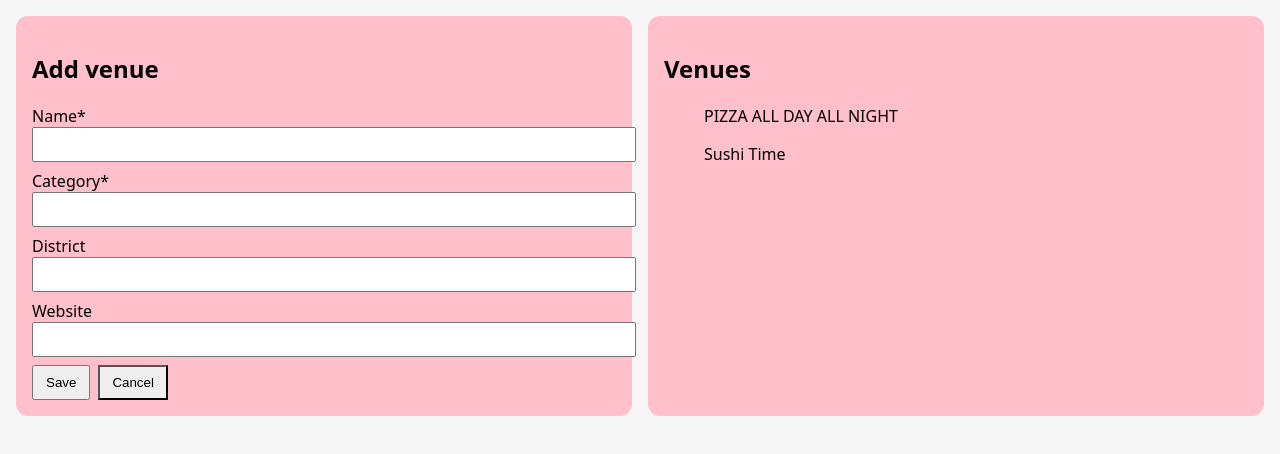
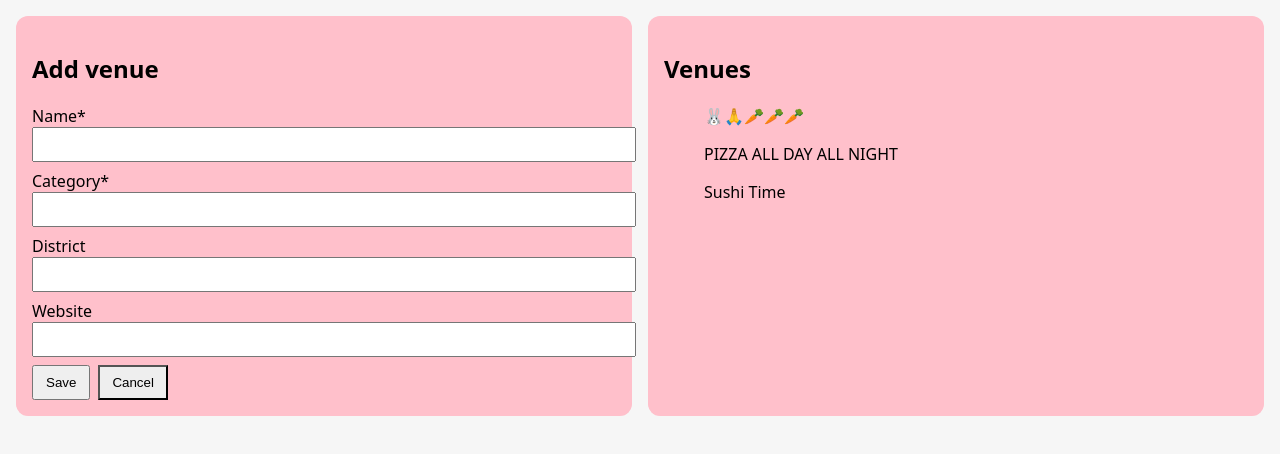
Before and after one commit to Terinax3/jkpg-app, a website: page frontend/index.html in a window 1280 px wide. Shown: the part 102-556 px from the top of the page. Drawn offline with Linux system fonts and the light colour scheme; no server answers.

Commit message:
Update index.html

```diff
--- a/frontend/index.html
+++ b/frontend/index.html
@@ -41,6 +41,7 @@
       <section class="card">
         <h2>Venues</h2>
         <ul id="venueList">
+          <p>🐰🙏🥕🥕🥕</p>
           <p>PIZZA ALL DAY ALL NIGHT</p>
           <p>Sushi Time</p>
         </ul>
```
